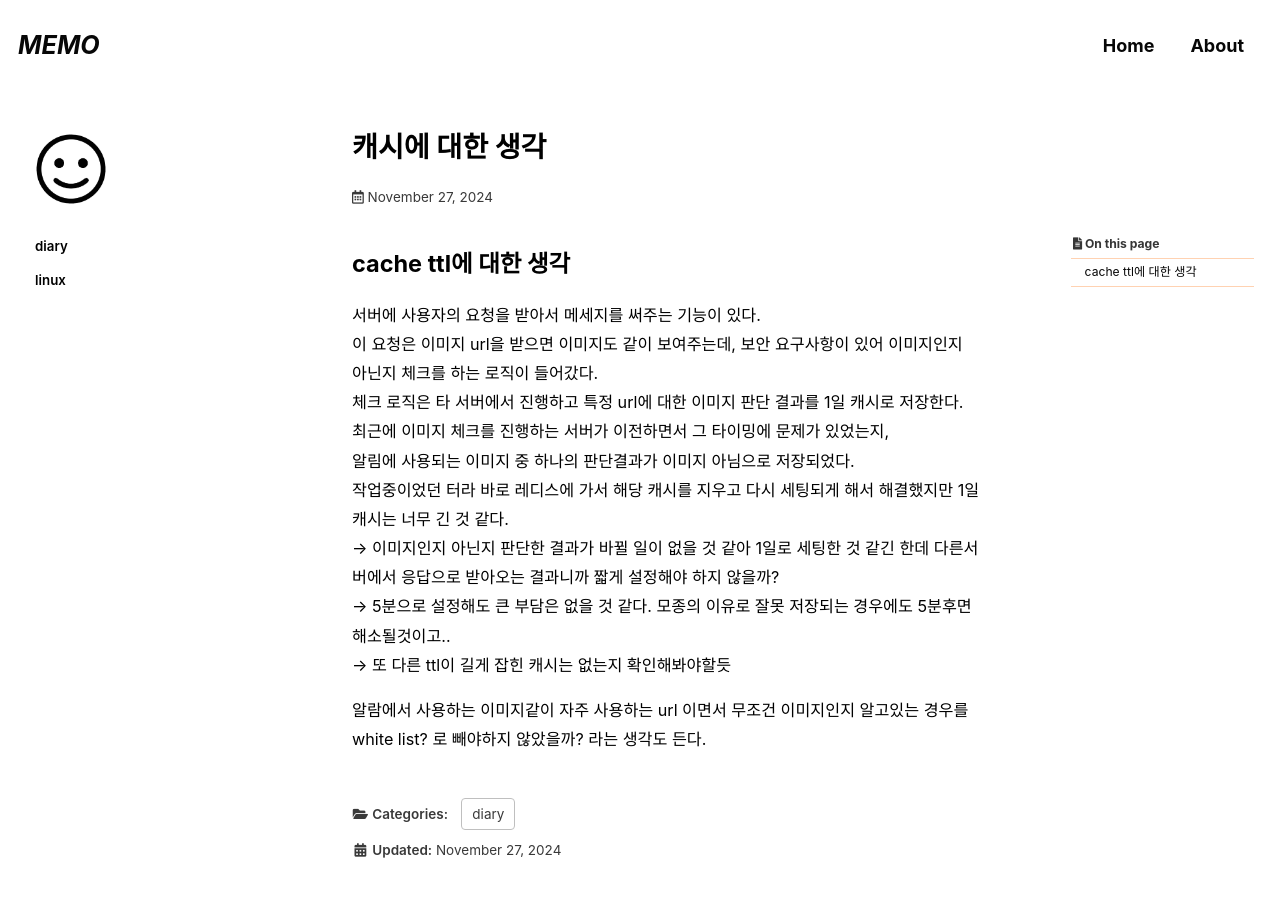
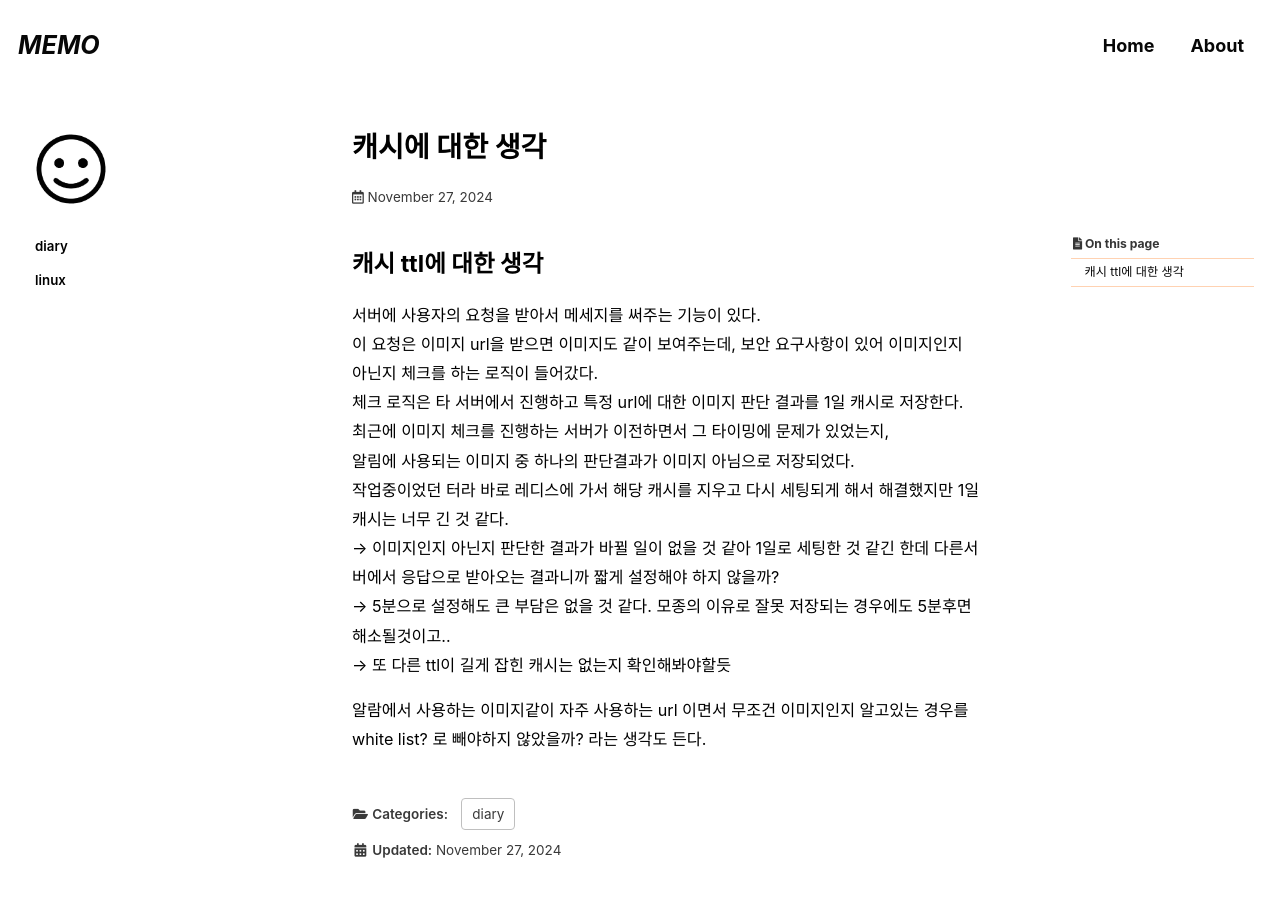
Before and after one commit to x1d1um/x1d1um.github.io, a Jekyll site: the page built from _posts/2024-11-27-3rd.md, in a window 1280 px wide and 900 px high. Shown: the top 897 px of the window. Built offline with Jekyll 4.4.1, drawn with Linux system fonts in a browser that asks for light colours; cached includes are drawn as plain includes; some web fonts are replaced; comment, search, counter and statistics services are not loaded.

Commit message:
3rd post

```diff
--- a/_posts/2024-11-27-3rd.md
+++ b/_posts/2024-11-27-3rd.md
@@ -16,7 +16,7 @@ date: 2024-11-27
 last_modified_at: 2024-11-27
 ---
 
-##  cache ttl에 대한 생각
+##  캐시 ttl에 대한 생각
 서버에 사용자의 요청을 받아서 메세지를 써주는 기능이 있다.
 이 요청은 이미지 url을 받으면 이미지도 같이 보여주는데, 보안 요구사항이 있어 이미지인지 아닌지 체크를 하는 로직이 들어갔다.
 체크 로직은 타 서버에서 진행하고 특정 url에 대한 이미지 판단 결과를 1일 캐시로 저장한다.
```
Also changed, not shown: other parts of _posts/2024-11-27-3rd.md (+1 -1 lines).
